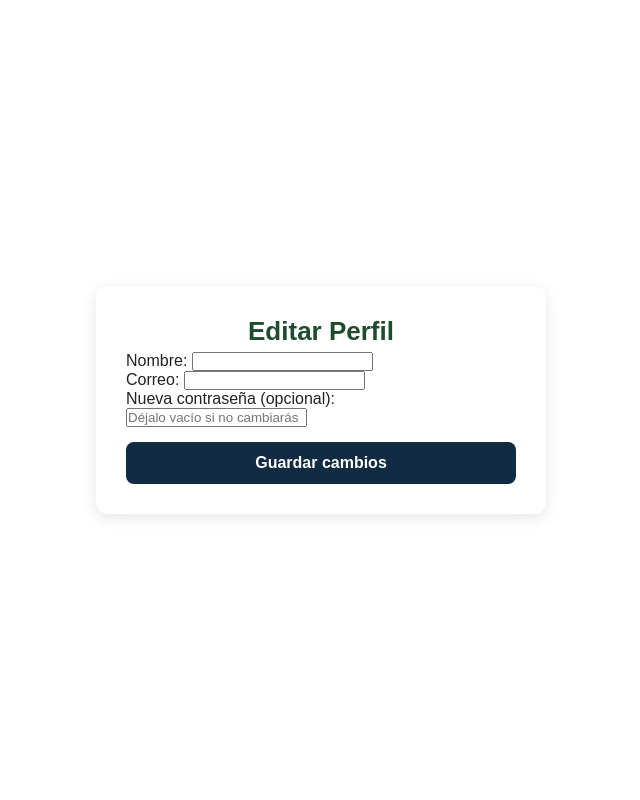
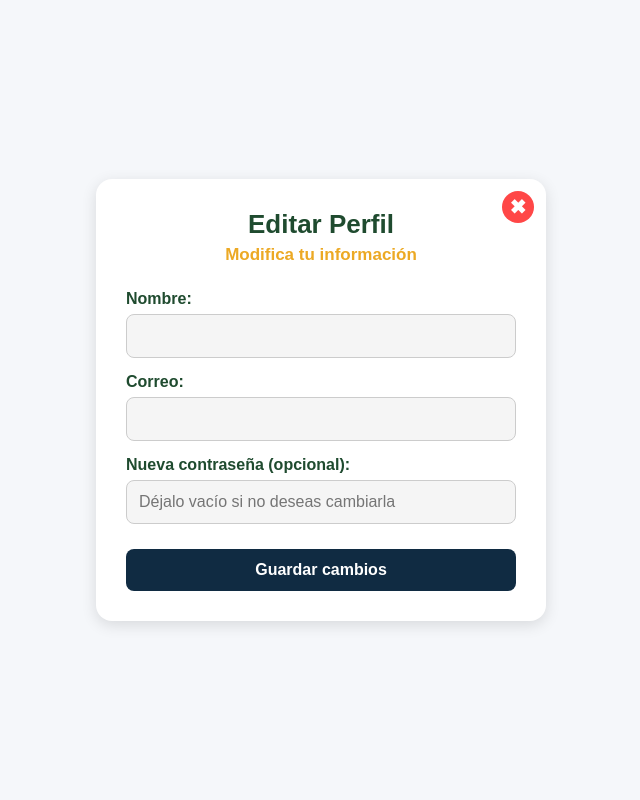
Before and after one commit to Thekrikoso23/UTrack-OFICIAL, a PHP site: page /editar_perfil.php in a window 1280 px wide. Shown: the whole page, without its empty margins (319-959 px from the left). Run offline with PHP 8.4, Linux system fonts and the light colour scheme; the visitor is signed in with stand-in values (Sample User, id 1); data that the repository does not hold is empty.

Commit message:
Edicion de editar perfil

```diff
--- /dev/null
+++ b/Creacion_UTrack/editarperfil.css
@@ -0,0 +1,143 @@
+/* ==== RESET ==== */
+* {
+  box-sizing: border-box;
+  margin: 0;
+  padding: 0;
+}
+
+/* ==== BASE ==== */
+body {
+  font-family: Arial, sans-serif;
+  background-color: #f5f7fa;
+  min-height: 100vh;
+  display: flex;
+  justify-content: center;
+  align-items: center;
+}
+
+/* Contenedor principal */
+.editar-main {
+  width: 100%;
+  display: flex;
+  justify-content: center;
+  padding: 30px;
+}
+
+/* Tarjeta */
+.editar-card {
+  background-color: #ffffff;
+  border-radius: 16px;
+  box-shadow: 0 4px 15px rgba(0, 0, 0, 0.12);
+  width: 100%;
+  max-width: 450px;
+  padding: 30px;
+  position: relative;
+}
+
+/* Título */
+.editar-title {
+  text-align: center;
+  color: rgb(31, 75, 47);
+  font-size: 26px;
+  font-weight: bold;
+  margin-bottom: 5px;
+}
+
+/* Subtítulo */
+.editar-subtitle {
+  text-align: center;
+  color: #eca924;
+  margin-bottom: 25px;
+  font-size: 17px;
+  font-weight: bold;
+}
+
+/* Inputs */
+form label {
+  font-weight: bold;
+  color: rgb(31, 75, 47);
+  font-size: 16px;
+  margin-top: 15px;
+  display: block;
+}
+
+form input {
+  width: 100%;
+  padding: 12px;
+  margin-top: 6px;
+  border-radius: 8px;
+  border: 1px solid #ccc;
+  background-color: #f5f5f5;
+  font-size: 16px;
+}
+
+form input:focus {
+  outline: none;
+  border-color: rgb(16, 43, 66);
+}
+
+/* Botón guardar */
+.boton-guardar {
+  background-color: rgb(16, 43, 66);
+  color: white;
+  border: none;
+  width: 100%;
+  padding: 12px;
+  border-radius: 8px;
+  font-size: 16px;
+  font-weight: bold;
+  cursor: pointer;
+  margin-top: 25px;
+  transition: background-color 0.3s ease;
+}
+
+.boton-guardar:hover {
+  background-color: #eca924;
+  color: black;
+}
+
+/* X roja para volver */
+.cerrar-x {
+  position: absolute;
+  top: 12px;
+  right: 12px;
+  background-color: rgb(255, 71, 71);
+  color: white;
+  width: 32px;
+  height: 32px;
+  border-radius: 50%;
+  font-size: 20px;
+  font-weight: bold;
+  display: flex;
+  justify-content: center;
+  align-items: center;
+  text-decoration: none;
+  cursor: pointer;
+  transition: 0.3s;
+}
+
+.cerrar-x:hover {
+  background-color: rgb(180, 0, 0);
+}
+
+/* RESPONSIVE */
+@media (max-width: 480px) {
+  .editar-card {
+    width: 90%;
+    padding: 20px;
+  }
+
+  .editar-title {
+    font-size: 22px;
+  }
+
+  form input {
+    font-size: 14px;
+  }
+
+  .cerrar-x {
+    width: 28px;
+    height: 28px;
+    font-size: 18px;
+  }
+}
--- a/Estructura_UTrack/editar_perfil.php
+++ b/Estructura_UTrack/editar_perfil.php
@@ -15,7 +15,6 @@ $id_usuario = $_SESSION['usuario_id'];
 $db = new Base();
 $conn = $db->conectar();
 
-// OJO: la columna correcta es "email"
 $sql = $conn->prepare("SELECT nombre_usuario, email FROM usuarios WHERE id_usuario = ?");
 $sql->execute([$id_usuario]);
 $usuario = $sql->fetch(PDO::FETCH_ASSOC);
@@ -26,29 +25,33 @@ $usuario = $sql->fetch(PDO::FETCH_ASSOC);
 <head>
     <meta charset="UTF-8">
     <title>Editar Perfil</title>
-    <link rel="stylesheet" href="../Creacion_UTrack/perfil.css">
+    <link rel="stylesheet" href="../Creacion_UTrack/editarperfil.css">
 </head>
 
 <body>
 
-<div class="perfil-main">
-    <div class="perfil-card">
+<div class="editar-main">
 
-        <h2 class="perfil-title">Editar Perfil</h2>
+    <div class="editar-card">
+
+        <!-- Botón regresar -->
+        <a href="perfil.php" class="cerrar-x">✖</a>
+
+        <h2 class="editar-title">Editar Perfil</h2>
+        <p class="editar-subtitle">Modifica tu información</p>
 
         <form method="POST" action="../php_UTrack/actualizar_perfil.php">
 
             <label>Nombre:</label>
             <input type="text" name="nombre" value="<?= htmlspecialchars($usuario['nombre_usuario']) ?>" required>
-            <br>
+
             <label>Correo:</label>
             <input type="email" name="email" value="<?= htmlspecialchars($usuario['email']) ?>" required>
-            <br>
+
             <label>Nueva contraseña (opcional):</label>
-            <input type="password" name="password" placeholder="Déjalo vacío si no cambiarás">
-            <br>
+            <input type="password" name="password" placeholder="Déjalo vacío si no deseas cambiarla">
+
             <button type="submit" class="boton-guardar">Guardar cambios</button>
-
         </form>
 
     </div>
--- a/php_UTrack/base.php
+++ b/php_UTrack/base.php
@@ -5,7 +5,7 @@ if (session_status() === PHP_SESSION_NONE) {
 
 class Base {
     private $host = "localhost";
-    private $port = "3307";
+    private $port = "3306";
     private $db_name = "utrack";
     private $username = "root";
     private $password = "";
```
